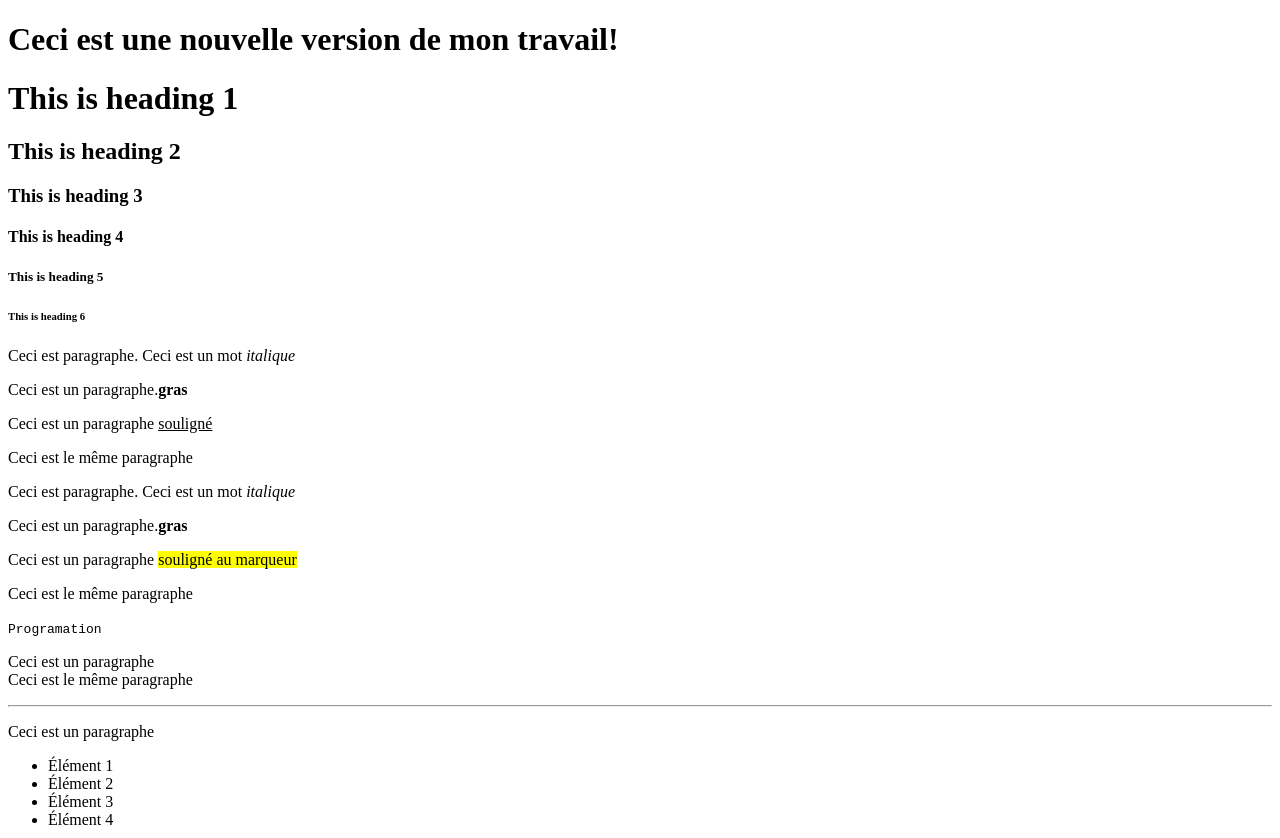
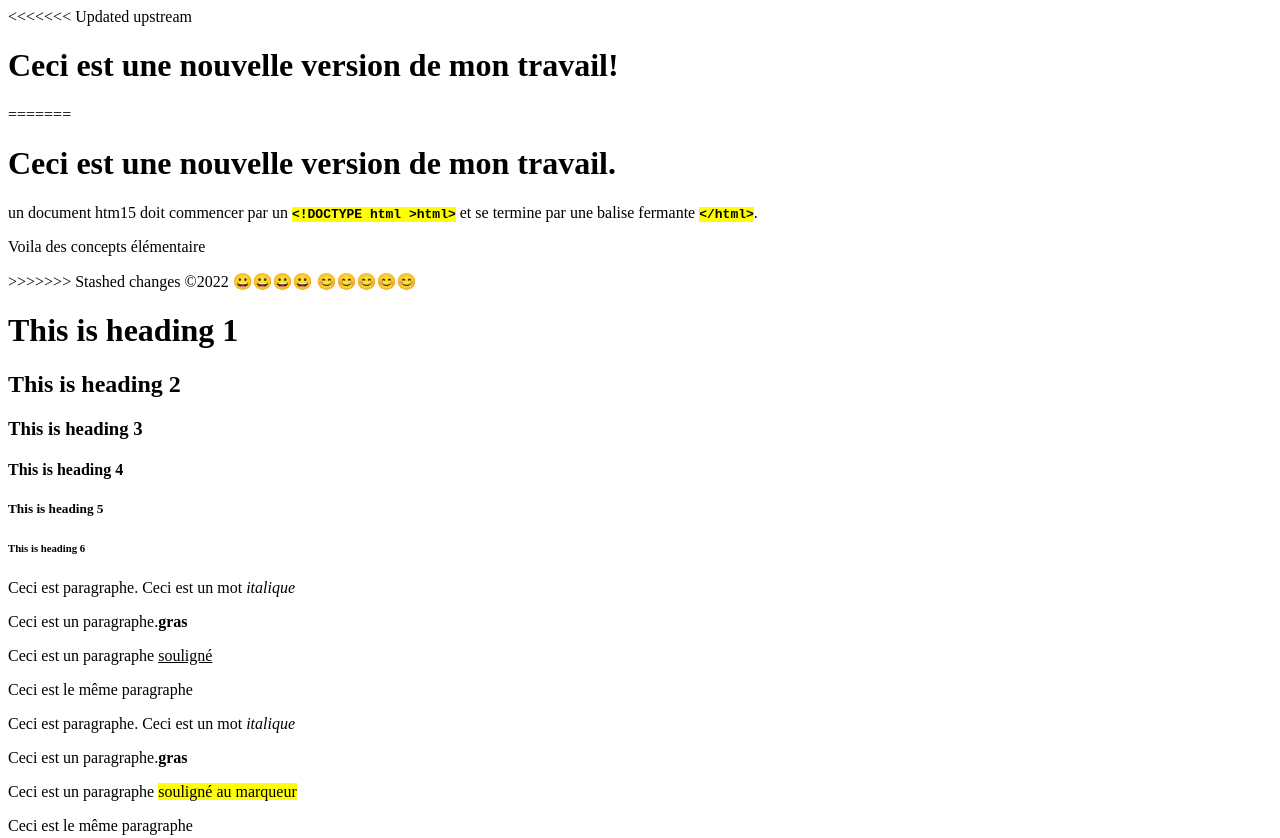
Before and after one commit to Bshannel/Projet-Test-Git, a plain HTML site: page Index.Html in a window 1280 px wide. Shown: the top 838 px of the page. Drawn offline with Linux system fonts and the light colour scheme.

Commit message:
html
cours 4

```diff
--- a/Index.Html
+++ b/Index.Html
@@ -5,8 +5,17 @@
         <title>Ma première page Web</title>
     </head>
     <body>
+<<<<<<< Updated upstream
         <h1>Ceci est une nouvelle version de mon travail!</h1>
+=======
+        <h1>Ceci est une nouvelle version de mon travail.</h1>
+        <p>un document htm15 doit commencer par un <b><code><mark> &lt;!DOCTYPE html &gt;html&gt;</mark></code></b> et se termine par une balise fermante <b><code><mark>&lt;/html&gt;</mark></code></b>.</p>
+        <p>Voila des concepts élémentaire</p>
 
+>>>>>>> Stashed changes
+
+        &copy;2022 😀😀😀😀
+        😊😊😊😊😊
         <h1>This is heading 1</h1>
         <h2>This is heading 2</h2>
         <h3>This is heading 3</h3>
```
